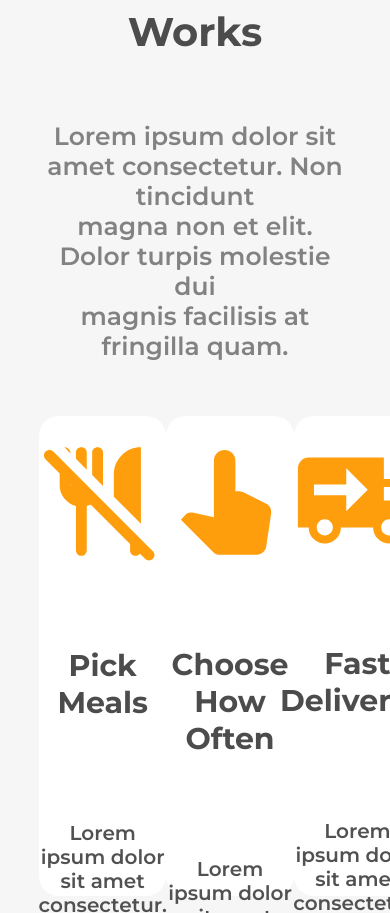
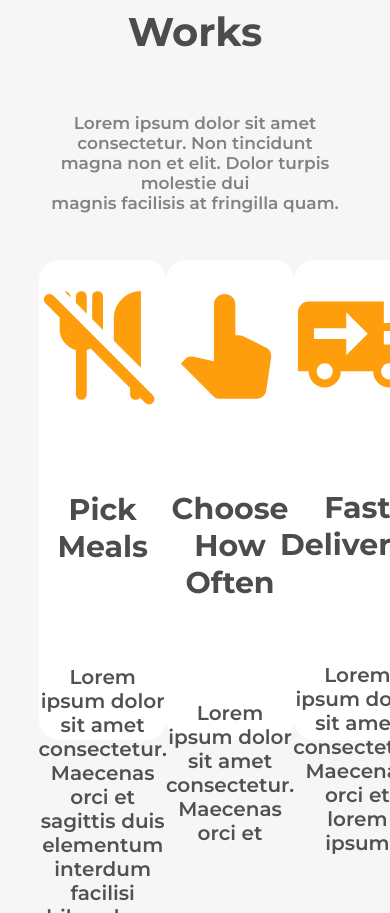
Before and after one commit to mambachristophersteven/react-restaurant-landing-page, a React (Create React App) app: page / in a window 390 px wide. Shown: the part 1969-2882 px from the top of the page. Built offline with nearby package versions, Linux system fonts and the light colour scheme.

Commit message:
finished small laptop responsiveness for WorkSection

```diff
--- a/src/Sections/WorkSection/WorkSection.css
+++ b/src/Sections/WorkSection/WorkSection.css
@@ -11,9 +11,22 @@
     text-transform: capitalize;
 }
 
+.work-section .section-text{
+    font-size: 25px;
+    color: var(--small-text);
+    font-family: monSemi;
+    text-align: center;
+}
+
 .bottom{
     width: 100%;
     display: flex;
     align-items: center;
     justify-content: space-between;
 }
+
+@media screen and (max-width:1410px){
+    .work-section .section-text{
+        font-size: 17px;
+    }
+}
```
